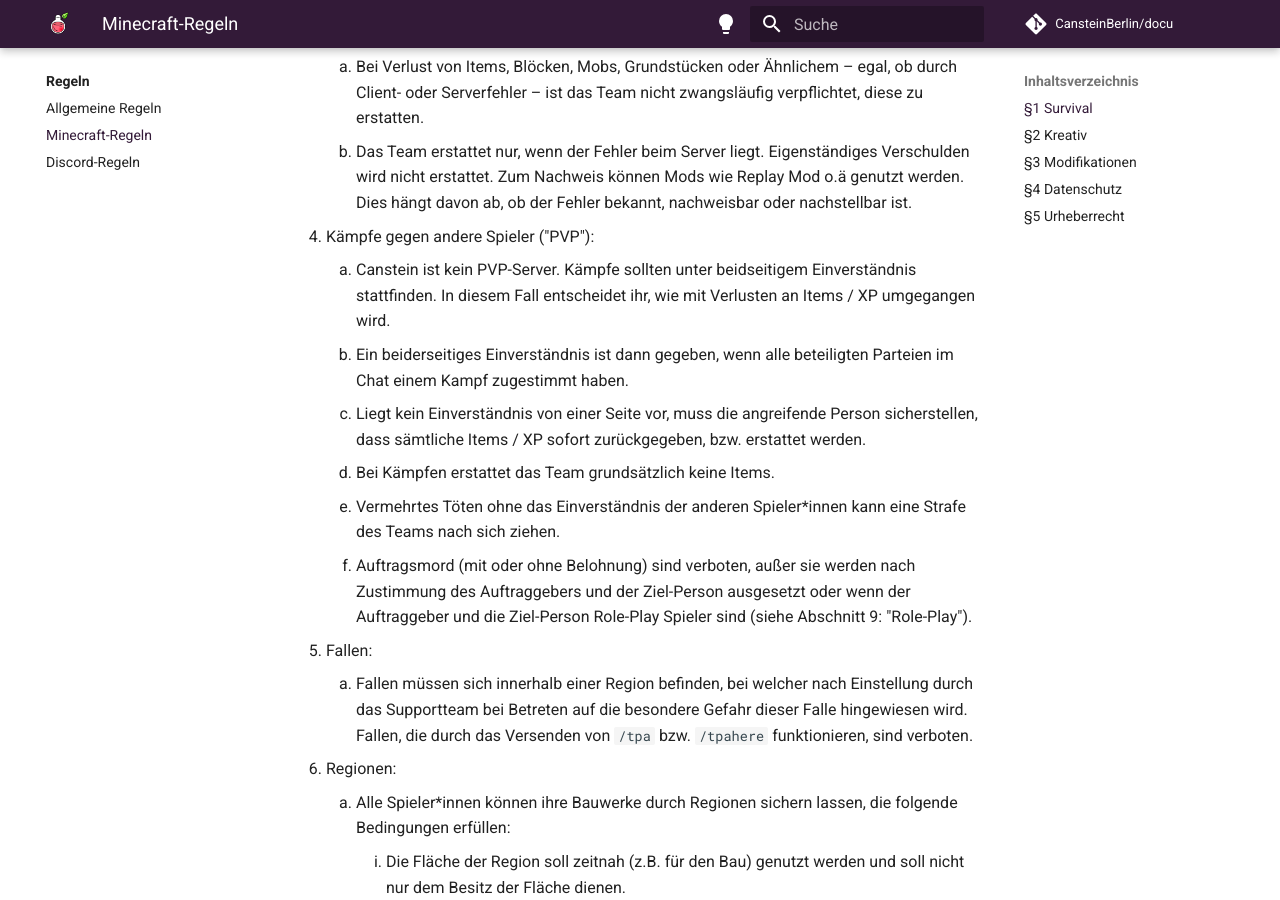
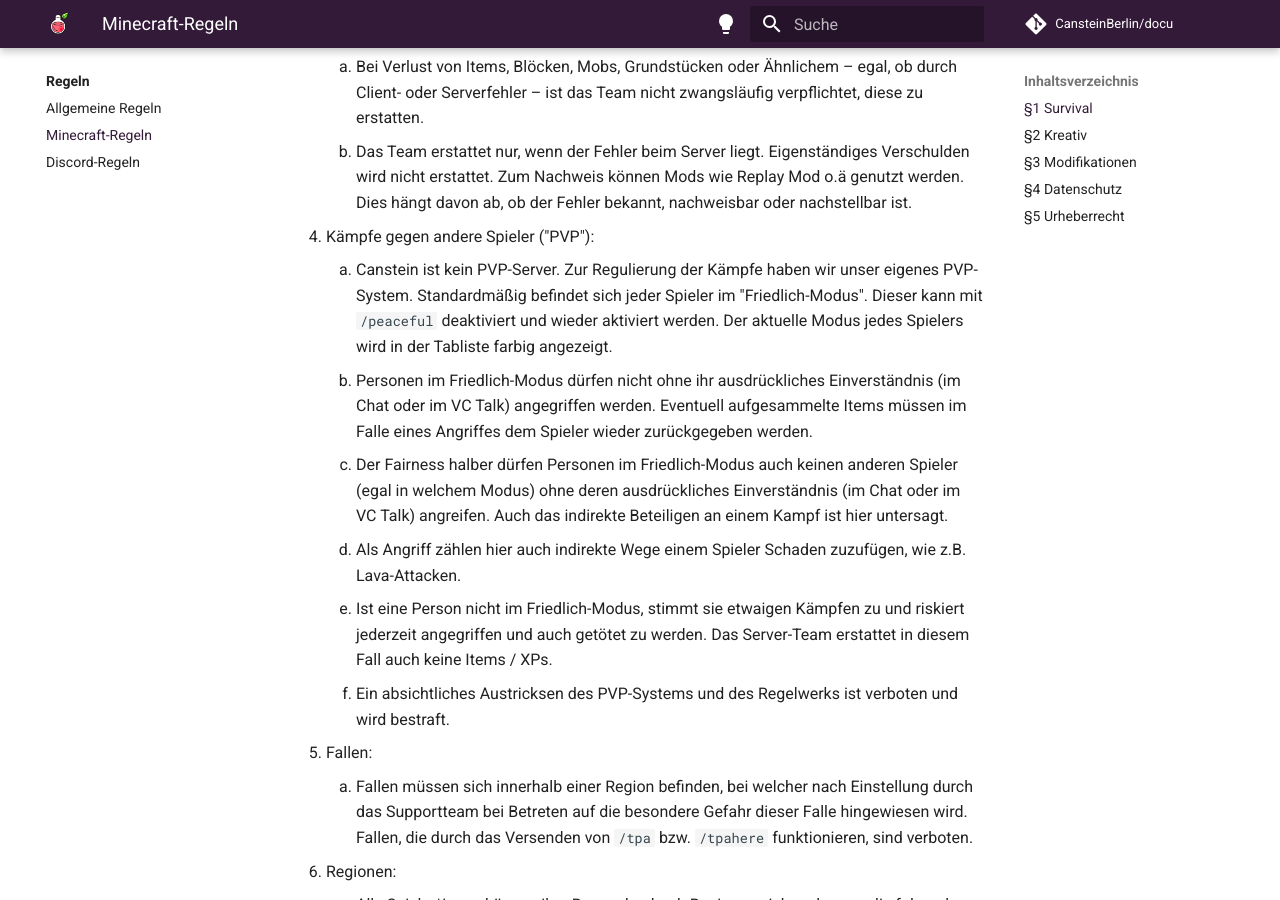
Before and after one commit to CansteinBerlin/docu, an MkDocs documentation site: the page built from docs/rules/minecraft.md, in a window 1280 px wide and 900 px high, scrolled down 351 px. Built offline with MkDocs 1.6.1 and Material for MkDocs 9.7.7, drawn with Linux system fonts in a browser that asks for light colours; comment, search, counter and statistics services are not loaded.

Commit message:
Updating Minecraft rules: Full rework of PVP rules

```diff
--- a/docs/rules/minecraft.md
+++ b/docs/rules/minecraft.md
@@ -7,12 +7,12 @@
     1. Bei Verlust von Items, Blöcken, Mobs, Grundstücken oder Ähnlichem – egal, ob durch Client- oder Serverfehler – ist das Team nicht zwangsläufig verpflichtet, diese zu erstatten.
     2. Das Team erstattet nur, wenn der Fehler beim Server liegt. Eigenständiges Verschulden wird nicht erstattet. Zum Nachweis können Mods wie Replay Mod o.ä genutzt werden. Dies hängt davon ab, ob der Fehler bekannt, nachweisbar oder nachstellbar ist.
 4. Kämpfe gegen andere Spieler ("PVP"):
-    1. Canstein ist kein PVP-Server. Kämpfe sollten unter beidseitigem Einverständnis stattfinden. In diesem Fall entscheidet ihr, wie mit Verlusten an Items / XP umgegangen wird.
-    2. Ein beiderseitiges Einverständnis ist dann gegeben, wenn alle beteiligten Parteien im Chat einem Kampf zugestimmt haben.
-    3. Liegt kein Einverständnis von einer Seite vor, muss die angreifende Person sicherstellen, dass sämtliche Items / XP sofort zurückgegeben, bzw. erstattet werden.
-    4. Bei Kämpfen erstattet das Team grundsätzlich keine Items.
-    5. Vermehrtes Töten ohne das Einverständnis der anderen Spieler*innen kann eine Strafe des Teams nach sich ziehen.
-    6. Auftragsmord (mit oder ohne Belohnung) sind verboten, außer sie werden nach Zustimmung des Auftraggebers und der Ziel-Person ausgesetzt oder wenn der Auftraggeber und die Ziel-Person Role-Play Spieler sind (siehe Abschnitt 9: "Role-Play").
+    1. Canstein ist kein PVP-Server. Zur Regulierung der Kämpfe haben wir unser eigenes PVP-System. Standardmäßig befindet sich jeder Spieler im "Friedlich-Modus". Dieser kann mit `/peaceful` deaktiviert und wieder aktiviert werden. Der aktuelle Modus jedes Spielers wird in der Tabliste farbig angezeigt.
+    2. Personen im Friedlich-Modus dürfen nicht ohne ihr ausdrückliches Einverständnis (im Chat oder im VC Talk) angegriffen werden. Eventuell aufgesammelte Items müssen im Falle eines Angriffes dem Spieler wieder zurückgegeben werden.
+    3. Der Fairness halber dürfen Personen im Friedlich-Modus auch keinen anderen Spieler (egal in welchem Modus) ohne deren ausdrückliches Einverständnis (im Chat oder im VC Talk) angreifen. Auch das indirekte Beteiligen an einem Kampf ist hier untersagt.
+    4. Als Angriff zählen hier auch indirekte Wege einem Spieler Schaden zuzufügen, wie z.B. Lava-Attacken.
+    5. Ist eine Person nicht im Friedlich-Modus, stimmt sie etwaigen Kämpfen zu und riskiert jederzeit angegriffen und auch getötet zu werden. Das Server-Team erstattet in diesem Fall auch keine Items / XPs.
+    6. Ein absichtliches Austricksen des PVP-Systems und des Regelwerks ist verboten und wird bestraft.
 5. Fallen:
     1. Fallen müssen sich innerhalb einer Region befinden, bei welcher nach Einstellung durch das Supportteam bei Betreten auf die besondere Gefahr dieser Falle hingewiesen wird. Fallen, die durch das Versenden von `/tpa` bzw. `/tpahere` funktionieren, sind verboten.
 6. Regionen:
```
